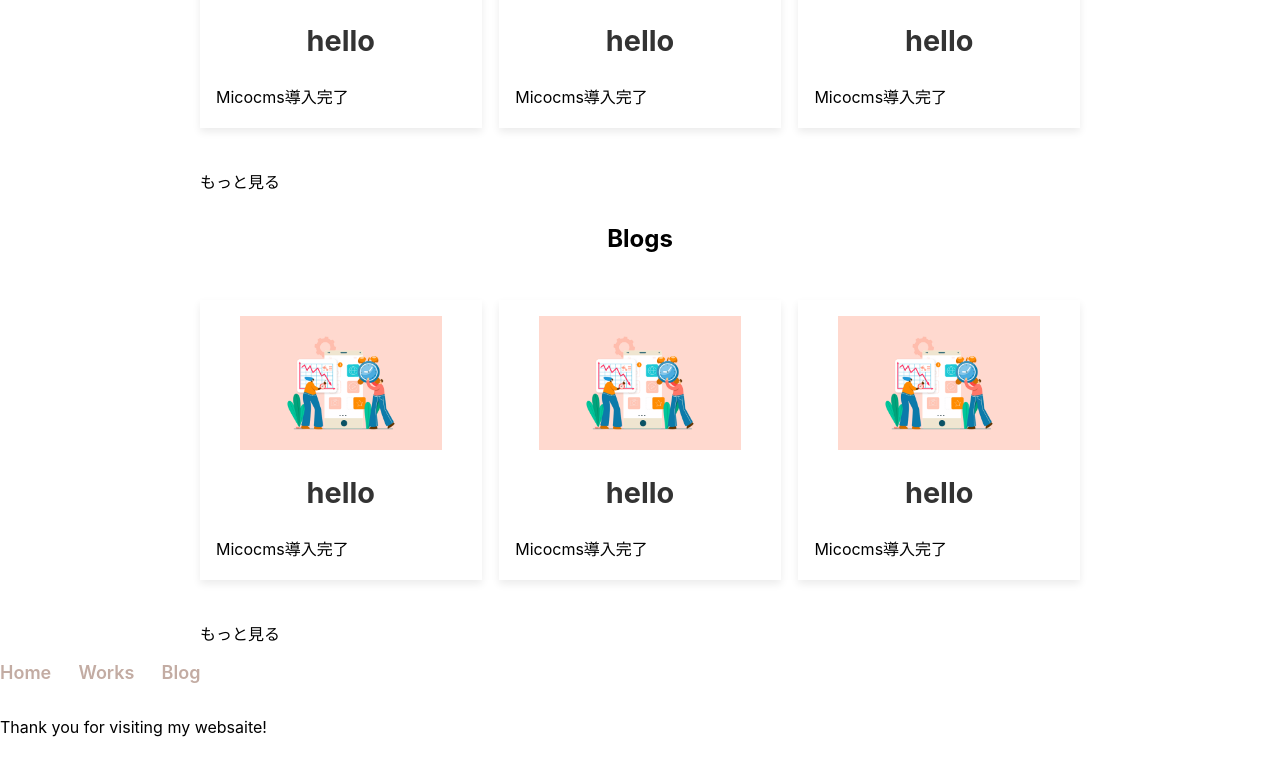
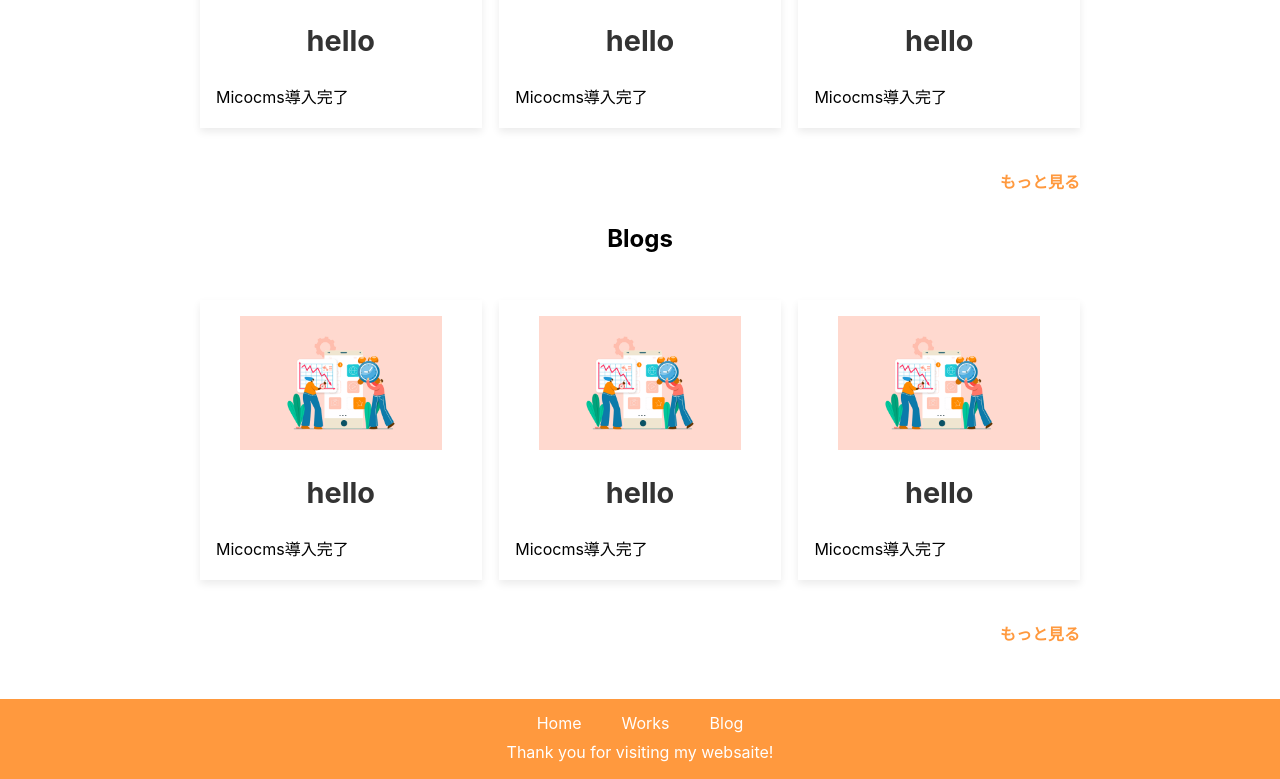
Before and after one commit to Seiwa-Edu/Next-Portforio, a Next.js app: page / in a window 1280 px wide. Shown: the part 1663-2442 px from the top of the page. Before the commit the page ends 2421 px from the top, so only its background shows below. Built offline with nearby package versions, Linux system fonts and the light colour scheme.

Commit message:
[add]add the footer

```diff
--- a/components/Layout.tsx
+++ b/components/Layout.tsx
@@ -34,15 +34,15 @@ const Layout = ({ children, title = 'Seiwa Blog' }: Props)=> (
                </div>
             </nav>
             <main>{children}</main>
-           <footer>
-               <div>
-                   <div className={header_css.nav__slide}>
-                    <Link href="/"><a className={header_css.navi_a}>Home</a></Link>
-                    <Link href="/works"><a className={header_css.navi_a}>Works</a></Link>
-                    <Link href="/blog"><a className={header_css.navi_a}>Blog</a></Link>
+           <footer className={header_css.footer}>
+               <div className={header_css.footer__wrapper}>
+                   <div className={header_css.footer__nav__slide}>
+                    <Link href="/"><a className={header_css.footer__nav__a}>Home</a></Link>
+                    <Link href="/works"><a className={header_css.footer__nav__a}>Works</a></Link>
+                    <Link href="/blog"><a className={header_css.footer__nav__a}>Blog</a></Link>
                    </div>
                </div>
-               <p>Thank you for visiting my websaite!</p>
+               <p className={header_css.footer__message}>Thank you for visiting my websaite!</p>
            </footer>
        </div>
     )
--- a/pages/index.tsx
+++ b/pages/index.tsx
@@ -57,7 +57,6 @@ export default function Home() {
                 </div>
               </div>
               <div>
-
                  <h3 className={style_css.programming_cate}>infrastructure</h3>
               </div>
               <p>AWS📝</p>
@@ -72,9 +71,8 @@ export default function Home() {
                   <Card title ="hello" id ="blog/yaurrrnlm" body="Micocms導入完了" image="team-5614157_1280.png"/>
               </div>
               <Link href="/works">
-               <a>もっと見る</a>
+                 <a className={style_css.detail__link}>もっと見る</a>
               </Link>
-
             </div>
           </section>
           <section className={style_css.blog_section}>
@@ -86,7 +84,7 @@ export default function Home() {
                 <Card title ="hello" id ="blog/yaurrrnlm" body="Micocms導入完了" image="team-5614157_1280.png"/>
               </div>
               <Link href="/blog">
-               <a>もっと見る</a>
+              <a className={style_css.detail__link}>もっと見る</a>
               </Link>
             </div>
           </section>
--- a/styles/layout.module.css
+++ b/styles/layout.module.css
@@ -63,3 +63,28 @@
   display: flex;
   align-items: center;
 }
+
+.footer {
+  background-color: #ff993e;
+  margin-top: 50px;
+  margin-bottom: 0;
+  height: 80px;
+  padding-top: 10px;
+}
+
+.footer__nav__slide {
+  width: 100%;
+  text-align: center;
+}
+
+.footer__nav__a {
+  color: white;
+  margin: 0 20px;
+}
+
+.footer__message {
+  width: 100%;
+  text-align: center;
+  color: white;
+  margin: 0;
+}
--- a/styles/style.module.css
+++ b/styles/style.module.css
@@ -43,11 +43,6 @@
 .section_title {
   text-align: center;
 }
-.works_section {
-}
-
-.blog_section {
-}
 
 .programming_wrapper {
   display: flex;
@@ -65,3 +60,16 @@
   font-weight: 700;
   font-size: 1.8rem;
 }
+
+.detail__link {
+  text-align: right;
+  display: inline-block;
+  width: 100%;
+  color: #ff993e;
+  font-weight: 700;
+  transition: color 0.5s;
+}
+
+.detail__link:hover {
+  color: #d88237;
+}
```
